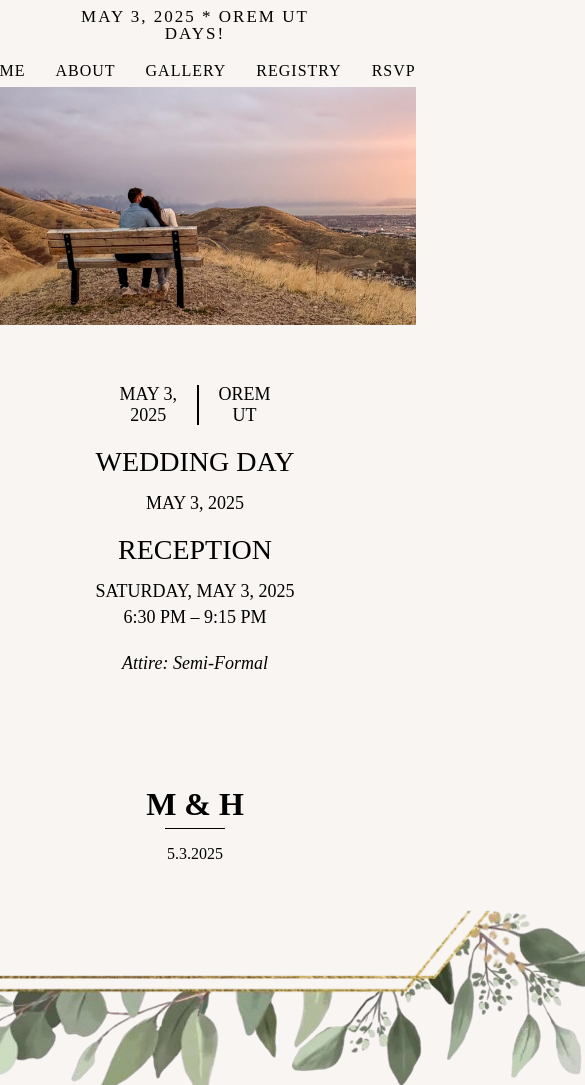
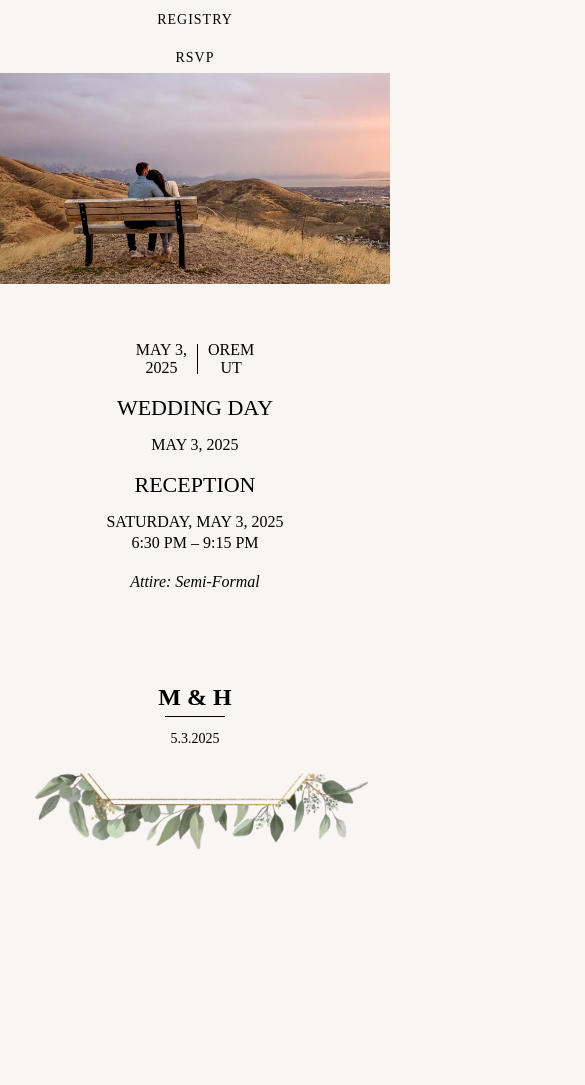
Before and after one commit to HPoyfair/weddingWebsite, a plain HTML site: page index.html in a window 390 px wide. Shown: the part 393-1478 px from the top of the page, 585 px wide, since content can reach past the window. After the commit the page ends 1252 px from the top, so only its background shows below. Drawn offline with Linux system fonts and the light colour scheme; a web font is replaced by a local one.

Commit message:
phone format

```diff
--- a/style.css
+++ b/style.css
@@ -1,5 +1,5 @@
-body{
-    display:flex;
+body {
+    display: flex;
     flex-direction: column;
     align-items: center;
     justify-content: center;
@@ -7,26 +7,33 @@ body{
     margin: 0;
     padding: 0;
     background-color: #F8F5F2;
+}
 
-}
-.container{
+.container {
     width: 60%;
     margin: 50px auto;
     padding: 40px;
     border-radius: 10px;
     box-shadow: 0px 4px 10px rgba(0, 0, 0, 0.1);
-
-
 }
 
+/* Top & Bottom Floral Images */
+.top-image, .bottom-image {
+    width: 100%;
+    max-width: 1200px;
+    height: auto;
+    display: block;
+    margin: 0 auto;
+}
 
-
-.header-image{
+/* Header Image */
+.header-image {
     width: 100%;
     max-width: 600px;
     height: auto;
 }
-.little-text, #counter{
+
+.little-text, #counter {
     line-height: 1;
     margin: 0;
     font-family: Libre Baskerville;
@@ -37,6 +44,7 @@ body{
     text-transform: uppercase;
     text-align: center;
 }
+
 #titles {
     line-height: 1;
     margin: 16px auto;
@@ -46,13 +54,14 @@ body{
     font-weight: lighter;
     text-transform: uppercase;
     letter-spacing: 6px;
-
     padding-bottom: 15px;
+    text-align: center;
 }
 
-.nav-bar{
-    display:flex;
-    justify-content:center;
+/* Navigation Bar */
+.nav-bar {
+    display: flex;
+    justify-content: center;
     gap: 30px;
     font-size: 16px;
     text-transform: uppercase;
@@ -60,21 +69,16 @@ body{
     margin-top: 20px;
     font-family: Libre Baskerville;
 }
-#bottem-image, #top-image{
-    width: 100%;
-    max-width: 1200px;
-    height: auto;
-    display: block;
-    margin: 0px;
- }
- .nav-bar a {
-    text-decoration: none; /* Remove default underline */
+
+/* Navigation Links */
+.nav-bar a {
+    text-decoration: none;
     color: black;
     position: relative;
-    padding-bottom: 5px; /* Space for underline */
+    padding-bottom: 5px;
 }
 
-/* Underline effect */
+/* Underline Effect */
 .nav-bar a::after {
     content: "";
     display: block;
@@ -85,21 +89,23 @@ body{
     margin: 0 auto;
 }
 
-/* Underline on hover */
+/* Underline on Hover */
 .nav-bar a:hover::after {
     width: 100%;
 }
 
-/* Keep underline on active page */
+/* Keep Underline on Active Page */
 .nav-bar a.active::after {
     width: 100%;
 }
 
-/* Footer Container */
+/* Footer */
 footer {
+    display: flex;
+    flex-direction: column;
+    align-items: center;
     text-align: center;
-    padding: 30px 0;
-    font-family: 'Libre Baskerville', serif;
+    margin-top: 20px;
 }
 
 /* M & H Initials */
@@ -111,7 +117,7 @@ footer {
 
 /* Thin Line Under "M & H" */
 .footer-line {
-    width: 60px; /* Adjust width */
+    width: 60px;
     height: 1px;
     background-color: black;
     margin: 0 auto 10px;
@@ -123,6 +129,7 @@ footer {
     font-weight: normal;
 }
 
+/* About Section */
 .about {
     display: flex;
     flex-direction: column;
@@ -132,18 +139,18 @@ footer {
     margin: 50px 0;
 }
 
-
+/* Date & Location Section */
 .date-location {
     display: flex;
     align-items: center;
     justify-content: center;
-    gap: 20px; /* Adds spacing between date, line, and location */
+    gap: 20px;
     font-size: 22px;
-    font-weight: normal; /* Removes excessive bold */
+    font-weight: normal;
     text-transform: uppercase;
 }
 
-/* Add vertical divider */
+/* Vertical Divider */
 .date-location .divider {
     width: 1.5px;
     height: 40px;
@@ -151,10 +158,10 @@ footer {
     display: inline-block;
 }
 
-/* Styling for wedding day and reception */
+/* Wedding Day & Reception Styling */
 .about h2 {
     font-size: 28px;
-    font-weight: normal; /* Less bold, more elegant */
+    font-weight: normal;
     margin: 15px 0;
 }
 
@@ -163,14 +170,74 @@ footer {
     margin: 5px 0;
 }
 
-/* Styling for attire */
+/* Attire Styling */
 .about .attire {
     font-style: italic;
     font-size: 18px;
     margin-top: 15px;
 }
+
 .reception-details {
     font-size: 22px;
     font-weight: normal;
     text-transform: uppercase;
 }
+
+/* Adjust Layout for Mobile Screens */
+@media screen and (max-width: 768px) {
+    /* Adjust Container Width */
+    .container {
+        width: 90%;
+        padding: 20px;
+    }
+
+    /* Center Navigation */
+    .nav-bar {
+        display: flex;
+        flex-direction: column;
+        align-items: center;
+        gap: 15px;
+        font-size: 14px;
+    }
+
+    /* Fix Date & Location Layout */
+    .date-location {
+        display: flex;
+        justify-content: center;
+        align-items: center;
+        flex-wrap: wrap;
+        gap: 10px;
+    }
+
+    /* Ensure the Divider Appears Between Date & Location */
+    .date-location .divider {
+        height: 30px;
+        width: 1px;
+        background-color: black;
+        display: inline-block;
+    }
+
+    /* Wedding Details More Compact */
+    .about h2 {
+        font-size: 22px;
+    }
+
+    .about p {
+        font-size: 16px;
+        margin: 3px 0;
+    }
+
+    /* Adjust Top & Bottom Floral Images */
+    .top-image, .bottom-image {
+        width: 100%;
+    }
+
+    /* Footer Adjustments */
+    .footer-initials {
+        font-size: 24px;
+    }
+
+    .footer-date {
+        font-size: 14px;
+    }
+}
```
